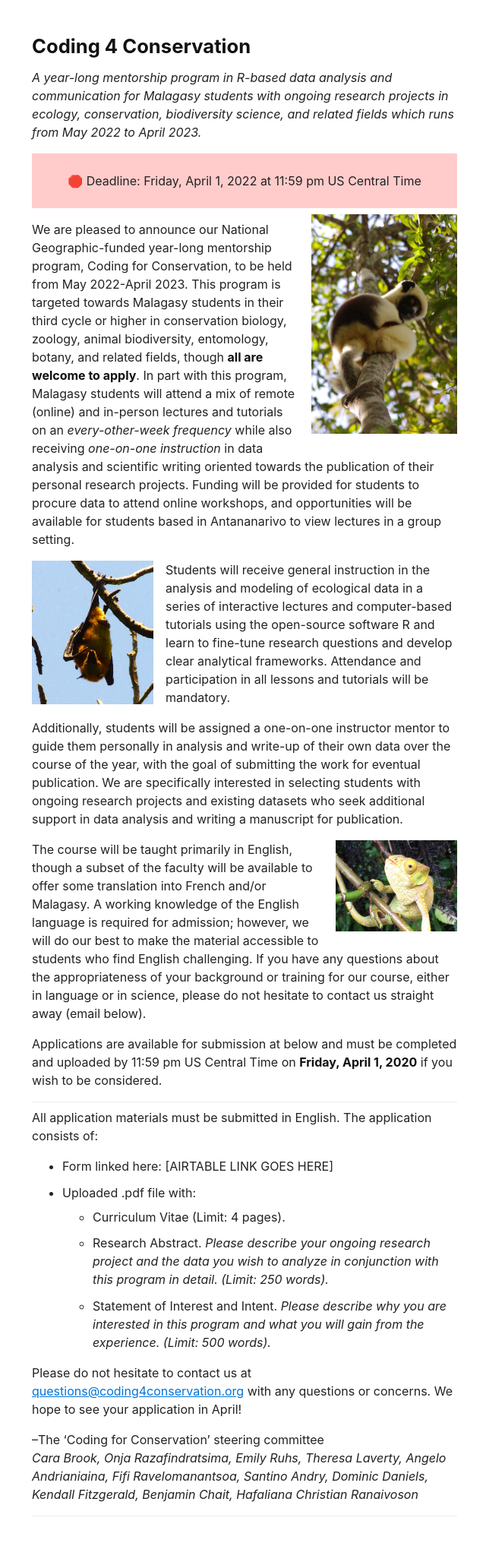
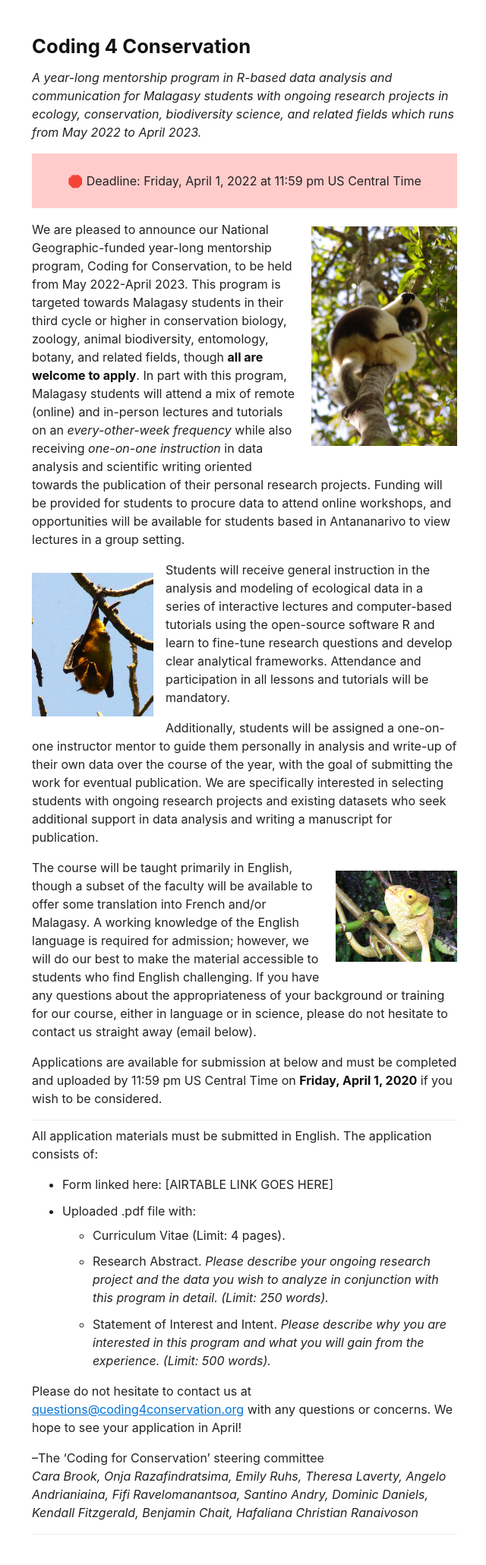
Before and after one commit to brooklabteam/coding4conservation, a Jekyll site: the page built from index.md, in a window 1280 px wide. Shown: the whole page at 76% size, without its empty margins (318-958 px from the left). Built offline with Jekyll 4.4.1, drawn with Linux system fonts in a browser that asks for light colours; before the commit the page ends 2036 px from its top, so only the background shows below that.

Commit message:
Update index.md

```diff
--- a/index.md
+++ b/index.md
@@ -8,17 +8,17 @@
 <p><center>🛑 Deadline: Friday, April 1, 2022 at 11:59 pm US Central Time</center></p>
 </div>
 
-<img src="assets/img/IMGP0119.JPG" style="float: right; max-width: 12em; margin: 0 0 1em 1em;" />
+<img src="assets/img/IMGP0119.JPG" style="float: right; max-width: 12em; margin: 1em 0 1em 1em;" />
 
 <p>We are pleased to announce our National Geographic-funded year-long mentorship program, Coding for Conservation, to be held from May 2022-April 2023. This program is targeted towards Malagasy students in their third cycle or higher in conservation biology, zoology, animal biodiversity, entomology, botany, and related fields, though <strong>all are welcome to apply</strong>. In part with this program, Malagasy students will attend a mix of remote (online) and in-person lectures and tutorials on an <em>every-other-week frequency</em> while also receiving <em>one-on-one instruction</em> in data analysis and scientific writing oriented towards the publication of their personal research projects. Funding will be provided for students to procure data to attend online workshops, and opportunities will be available for students based in Antananarivo to view lectures in a group setting.</p>
 
-<img src="assets/img/IMGP1272.JPG" style="float: left; max-width: 10em; margin: 0 1em 1em 0;" />
+<img src="assets/img/IMGP1272.JPG" style="float: left; max-width: 10em; margin: 1em 1em 1em 0;" />
 
 <p>Students will receive general instruction in the analysis and modeling of ecological data in a series of interactive lectures and computer-based tutorials using the open-source software R and learn to fine-tune research questions and develop clear analytical frameworks. <!-- A preliminary outline of our planned instructional series is available here: link??? //--> Attendance and participation in all lessons and tutorials will be mandatory.</p>
 
 <p>Additionally, students will be assigned a one-on-one instructor mentor to guide them personally in analysis and write-up of their own data over the course of the year, with the goal of submitting the work for eventual publication. We are specifically interested in selecting students with ongoing research projects and existing datasets who seek additional support in data analysis and writing a manuscript for publication. </p>
 
-<img src="assets/img/IMG_1317.JPG" style="float: right; width: 60%; max-width: 10em; margin: 0 0 1em 1em;" />
+<img src="assets/img/IMG_1317.JPG" style="float: right; width: 60%; max-width: 10em; margin: 1em 0 1em 1em;" />
 
 <p>The course will be taught primarily in English, though a subset of the faculty will be available to offer some translation into French and/or Malagasy. A working knowledge of the English language is required for admission; however, we will do our best to make the material accessible to students who find English challenging. If you have any questions about the appropriateness of your background or training for our course, either in language or in science, please do not hesitate to contact us straight away (email below).</p>
 
```
